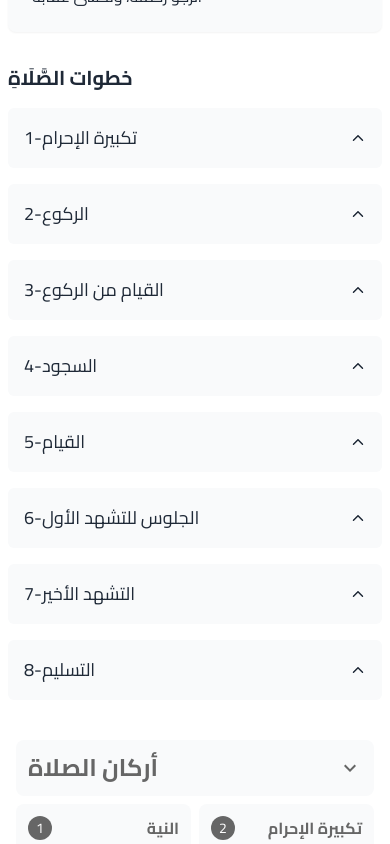
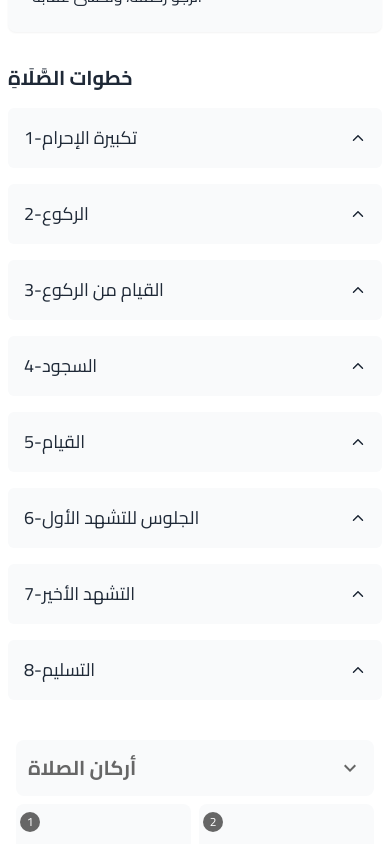
Before and after one commit to ibrahimhassona/zkr, a Next.js app: page /en/learnPray in a window 390 px wide. Both pictures are taken after a click on the button "أركان الصلاة". Shown: the part 342-1186 px from the top of the page. Built offline with nearby package versions, Linux system fonts and the light colour scheme; what tailwindcss-animated would draw is missing.

Commit message:
Enhance Mobile Arkan

```diff
--- a/components/learn/Arkan.jsx
+++ b/components/learn/Arkan.jsx
@@ -1,28 +1,4 @@
-// import React from 'react'
 
-// const Arkan = ({arkan}) => {
-//     return (
-//         <section>
-//           <h2 className="text-2xl font-semibold text-custGray mb-6">أركان الصلاة</h2>
-//           <div className="grid md:grid-cols-2 gap-4">
-//             {arkan.map((pillar, index) => (
-//               <div
-//                 key={index}
-//                 className="bg-gray-100 p-4 rounded-lg hover:shadow-md transition"
-//               >
-//                 <h3 className="text-lg font-medium text-custGray mb-2">
-//                   {pillar.title}
-//                 </h3>
-//                 <p className="text-gray-700">{pillar.description}</p>
-//               </div>
-//             ))}
-//           </div>
-//         </section>
-//       );
-
-// }
-
-// export default Arkan
 "use client"
 import React, { useState } from 'react';
 import { MdKeyboardArrowDown, MdKeyboardArrowUp, MdCircle } from 'react-icons/md';
@@ -39,7 +15,7 @@ const Arkan = ({arkan}) => {
         onClick={() => setIsVisible(!isVisible)}
         className="w-full  p-3 rounded-lg mb-2 flex items-center justify-between bg-gray-50 hover:bg-gray-100 cust-trans"
       >
-        <span className="text-2xl text-custGray font-bold">أركان الصلاة</span>
+        <span className="text-2xl max-sm:text-[20px] text-custGray font-bold">أركان الصلاة</span>
           <MdKeyboardArrowUp size={24} className={`text-custGray cust-trans ${isVisible ? "rotate-180":""}`} />
       </button>
 
@@ -49,14 +25,14 @@ const Arkan = ({arkan}) => {
         {arkan.map((pillar, index) => (
           <div
             key={index}
-            className="bg-gray-50 rounded-lg p-3 hover:shadow-sm transition-shadow"
+            className="bg-gray-50  rounded-lg px-1 py-2 hover:shadow-sm transition-shadow"
           >
-            <div className="flex justify-between items-start gap-2">
-              <div className="flex items-center justify-center bg-custGray rounded-full w-6 h-6 min-w-6 text-white text-sm">
+            <div className="flex flex-col justify-between items-start gap-2">
+              <div className="flex items-center justify-center bg-custGray rounded-full max-sm:text-xs w-5 h-5 min-w-5 text-white text-sm">
                 {index + 1}
               </div>
               <div className="flex-1">
-                <h3 className="text-custGray text-base font-bold mb-1 text-right">
+                <h3 className="text-custGray text-base max-sm:text-sm max-sm:font-semibold font-bold mb-1 text-right">
                   {pillar.title}
                 </h3>
                 <p  className="text-sm text-custGray text-right">
--- a/components/learn/PrayerSteps.jsx
+++ b/components/learn/PrayerSteps.jsx
@@ -42,13 +42,13 @@ const PrayerSteps = ({ actions }) => {
                                         </p>
                                     ))}
                                 </div>
-                                <Image
-                                    src={step.image}
+                                {step?.image &&<Image
+                                    src={step?.image}
                                     width={400}
                                     height={400}
                                     className="rounded-md"
                                     alt={step.name}
-                                />
+                                />}
                             </div>
                         )}
                     </div>
--- a/utils/salat_steps.js
+++ b/utils/salat_steps.js
@@ -52,7 +52,7 @@ export const steps_data_Pray = {
     },
     {
       name: "الجلوس للتشهد الأول",
-      image: "/learn/1.png",
+      image: null,
       title: "الجلوس للتشهد الأول",
       description: [
         "إذا كانت الصلاة ثلاثية أو رباعية يقول: (التحيات لله، والصلوات والطيبات، السلام عليك أيها النبي، ورحمة الله وبركاته، السلام علينا، وعلى عباد الله الصالحين، أشهد أن لا إله إلا الله وحده لا شريك له، وأشهد أن محمدًا عبده ورسوله).",
@@ -60,7 +60,7 @@ export const steps_data_Pray = {
     },
     {
       name: "التشهد الأخير",
-      image: "/learn/1.png",
+      image: null,
       title: "التشهد الأخير",
       description: [
         "عند التشهد الأخير يقول: (التحيات لله، والصلوات والطيبات، السلام عليك أيها النبي، ورحمة الله وبركاته، السلام علينا، وعلى عباد الله الصالحين، أشهد أن لا إله إلا الله وحده لا شريك له، وأشهد أن محمدًا عبده ورسوله اللهم صل على محمد وعلى آل محمد، كما صليت على إبراهيم، وعلى آل إبراهيم، إنك حميد مجيد، اللهم بارك على محمد، وعلى آل محمد، كما باركت على إبراهيم، وعلى آل إبراهيم، إنك حميد مجيد).",
```
